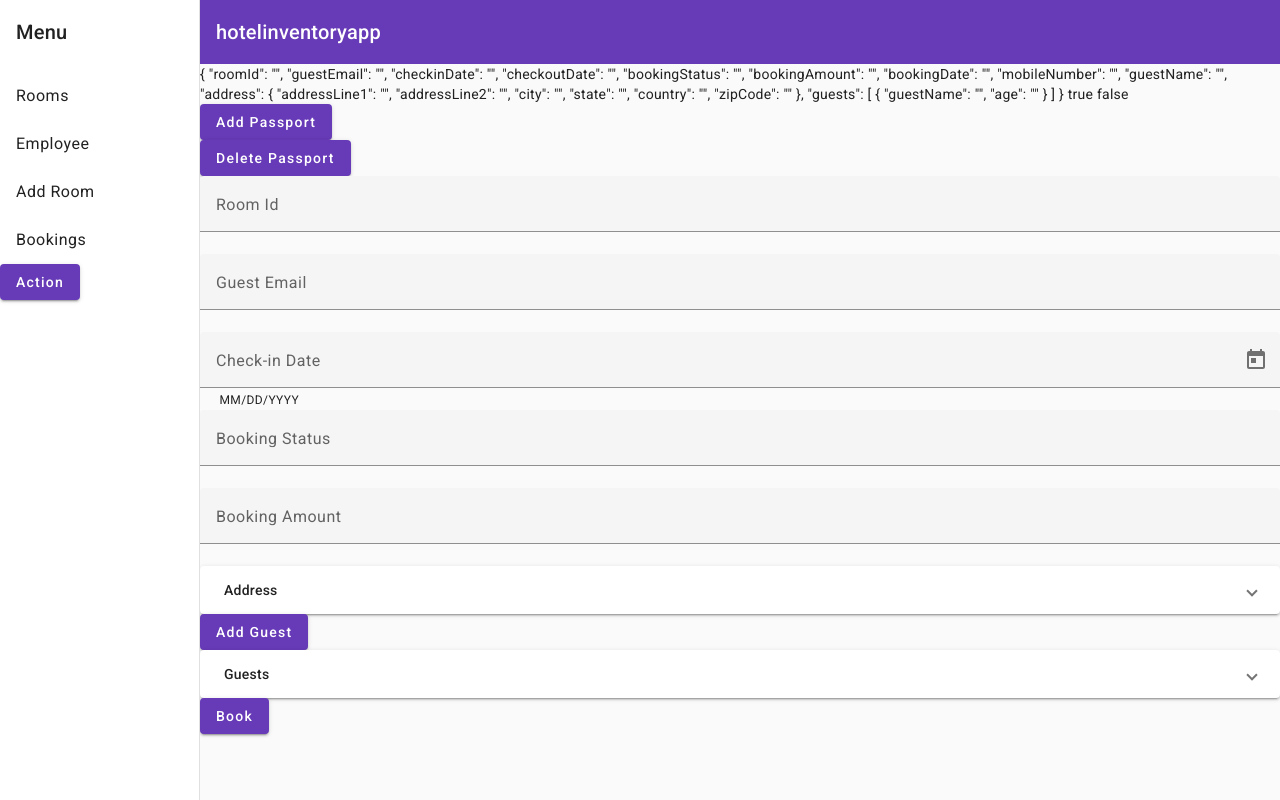
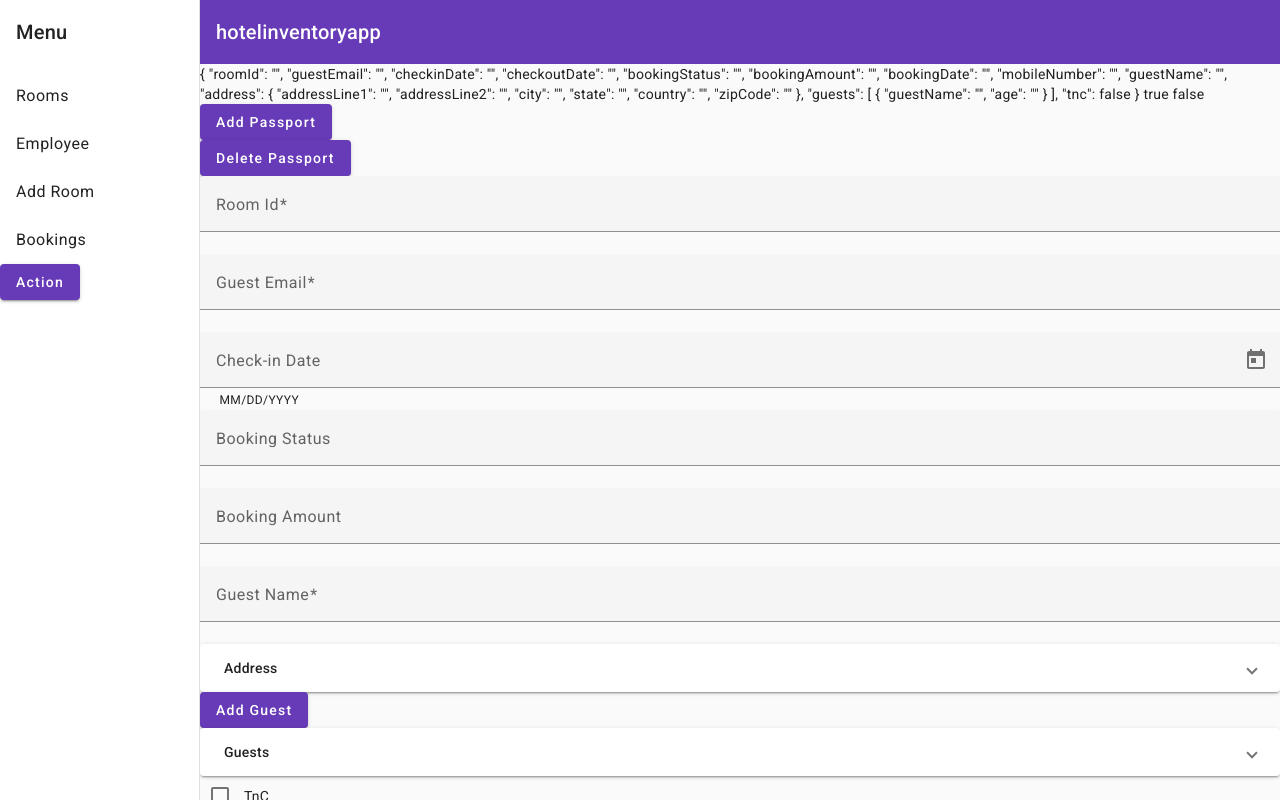
Before and after one commit to grand-rick001/angular-full-course-code, an Angular app in the folder Angular/hotelinventoryapp/: page /booking in a window 1280 px wide. Built offline with nearby package versions, Linux system fonts and the light colour scheme.

Commit message:
[learn]: form Validation + for nested formGroups and formArrays

```diff
--- a/Angular/hotelinventoryapp/src/app/booking/booking.component.html
+++ b/Angular/hotelinventoryapp/src/app/booking/booking.component.html
@@ -59,6 +59,12 @@ class="example-form"
         <mat-label>Booking Amount</mat-label>
         <input matInput placeholder="Ex. 2" formControlName="bookingAmount">
     </mat-form-field>
+    <mat-form-field class="example-full-width">
+        <mat-label>Guest Name</mat-label>
+        <input #guestName matInput placeholder="Guest Name" formControlName="guestName">
+        <!-- {{bookingForm.get('guestName')?.errors | json}} -->
+        <mat-error *ngIf="bookingForm.get('guestName')?.hasError('minlength')">Guest Name should be at least 5 characters</mat-error>
+    </mat-form-field>
 
     <div formGroupName="address">
         <mat-accordion class="example-headers-align" multi>
@@ -72,6 +78,7 @@ class="example-form"
               <mat-form-field class="example-full-width">
                 <mat-label>Address Line 1</mat-label>
                 <input matInput placeholder="Address Line 1" formControlName="addressLine1">
+                <mat-error *ngIf="bookingForm.get('address.addressLine1')?.hasError('required')">Address Line1 is required</mat-error>
               </mat-form-field>
 
               <mat-form-field class="example-full-width">
@@ -123,6 +130,7 @@ class="example-form"
                           <mat-form-field class="example-full-width">
                             <mat-label>Guest Name</mat-label>
                             <input matInput placeholder="Guest Name" formControlName="guestName">
+                            <mat-error *ngIf="bookingForm.get(['guests', i, 'guestName'])?.hasError('required')">Guest Name is required</mat-error>
                           </mat-form-field>
 
                           <mat-form-field class="example-full-width">
@@ -139,8 +147,11 @@ class="example-form"
             </mat-expansion-panel>
         </mat-accordion>
     </div>
+    <div>
+      <mat-checkbox formControlName="tnc" class="example-margin">TnC</mat-checkbox>
+    </div>
 
     <div>
-        <button mat-raised-button color="primary">Book</button>
+        <button [disabled]="bookingForm.invalid" mat-raised-button color="primary">Book</button>
     </div>
 </form>
--- a/Angular/hotelinventoryapp/src/app/booking/booking.component.ts
+++ b/Angular/hotelinventoryapp/src/app/booking/booking.component.ts
@@ -1,6 +1,6 @@
 import { Component } from '@angular/core';
 import { ConfigService } from '../services/config.service';
-import { FormArray, FormBuilder, FormControl, FormGroup } from '@angular/forms';
+import { FormArray, FormBuilder, FormControl, FormGroup, Validators } from '@angular/forms';
 
 @Component({
   selector: 'app-booking',
@@ -15,26 +15,27 @@ export class BookingComponent {
 
   ngOnInit() {
     this.bookingForm = this.fb.group({
-      roomId: [''],
-      guestEmail: [''],
+      roomId: new FormControl('', { validators: [Validators.required] }),
+      guestEmail: ['', [Validators.required, Validators.email]],
       checkinDate: [''],
       checkoutDate: [''],
       bookingStatus: [''],
       bookingAmount: [''],
       bookingDate: [''],
       mobileNumber: [''],
-      guestName: [''],
+      guestName: ['', [Validators.required, Validators.minLength(5)]],
       address: this.fb.group({
-        addressLine1: [''],
+        addressLine1: ['', [Validators.required]],
         addressLine2: [''],
-        city: [''],
-        state: [''],
+        city: ['', [Validators.required]],
+        state: ['', [Validators.required]],
         country: [''],
         zipCode: ['']
       }),
       guests: this.fb.array([
         this.addGuestControl()
-      ])
+      ]),
+      tnc: new FormControl(false, { validators: [Validators.requiredTrue] })
     });
   }
 
@@ -44,6 +45,34 @@ export class BookingComponent {
 
   addBooking() {
     console.log(this.bookingForm.value);
+    this.bookingForm.reset(
+      {
+        roomId: '',
+        guestEmail: '',
+        checkinDate: '',
+        checkoutDate: '',
+        bookingStatus: '',
+        bookingAmount: '',
+        bookingDate: '',
+        mobileNumber: '',
+        guestName: '',
+        address: {
+          addressLine1: '',
+          addressLine2: '',
+          city: '',
+          state: '',
+          country: '',
+          zipCode: ''
+        },
+        guests: [
+          {
+            guestName: '',
+            age: ''
+          }
+        ],
+        tnc: false
+      }
+    );
   }
 
   addGuest() {
@@ -68,7 +97,7 @@ export class BookingComponent {
 
   addGuestControl(): FormGroup {
     return this.fb.group({
-      guestName: [''],
+      guestName: ['', [Validators.required]],
       age: new FormControl('')
     });
   }
--- a/Angular/hotelinventoryapp/src/app/booking/booking.module.ts
+++ b/Angular/hotelinventoryapp/src/app/booking/booking.module.ts
@@ -11,6 +11,7 @@ import { MatDatepickerModule } from '@angular/material/datepicker';
 import { MatButtonModule } from '@angular/material/button';
 import { MatExpansionModule } from '@angular/material/expansion';
 import { MatIconModule } from '@angular/material/icon';
+import {MatCheckboxModule} from '@angular/material/checkbox';
 @NgModule({
   declarations: [
     BookingComponent
@@ -25,7 +26,8 @@ import { MatIconModule } from '@angular/material/icon';
     MatDatepickerModule,
     MatButtonModule,
     MatExpansionModule,
-    MatIconModule
+    MatIconModule,
+    MatCheckboxModule
   ]
 })
 export class BookingModule { }
```
